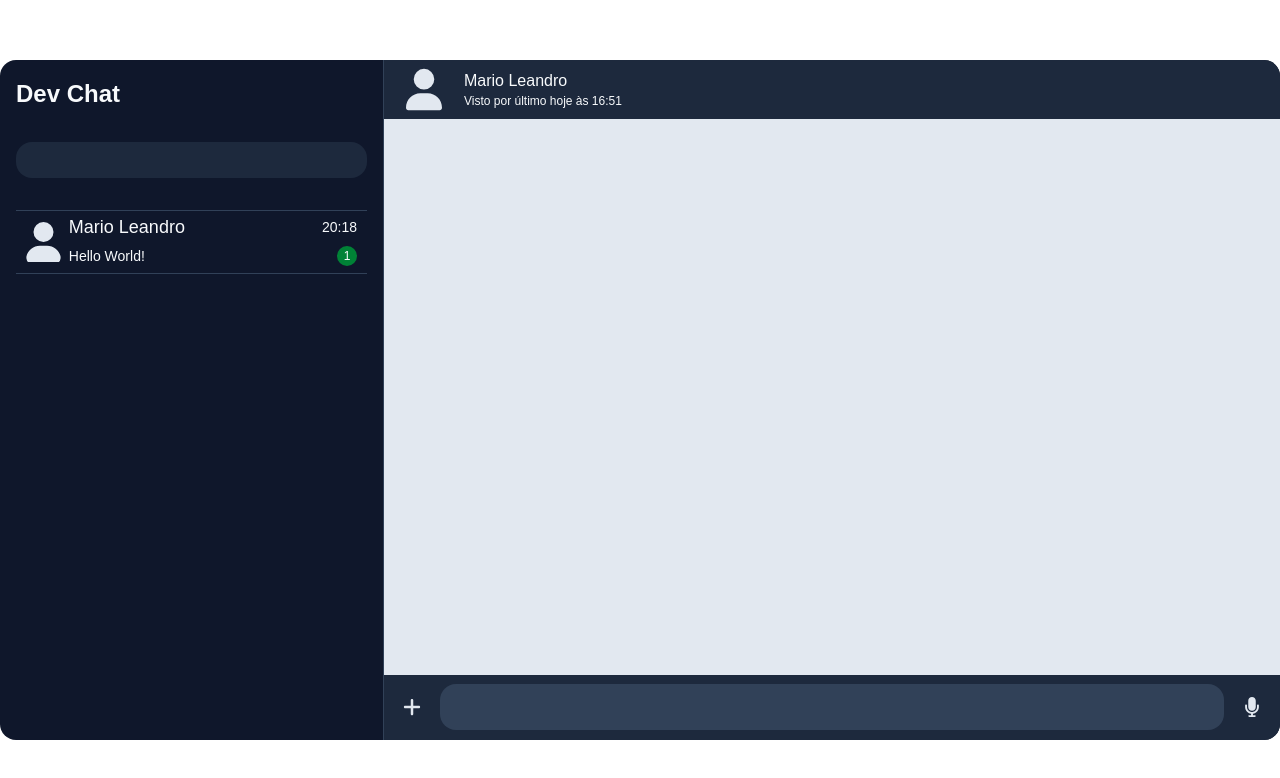
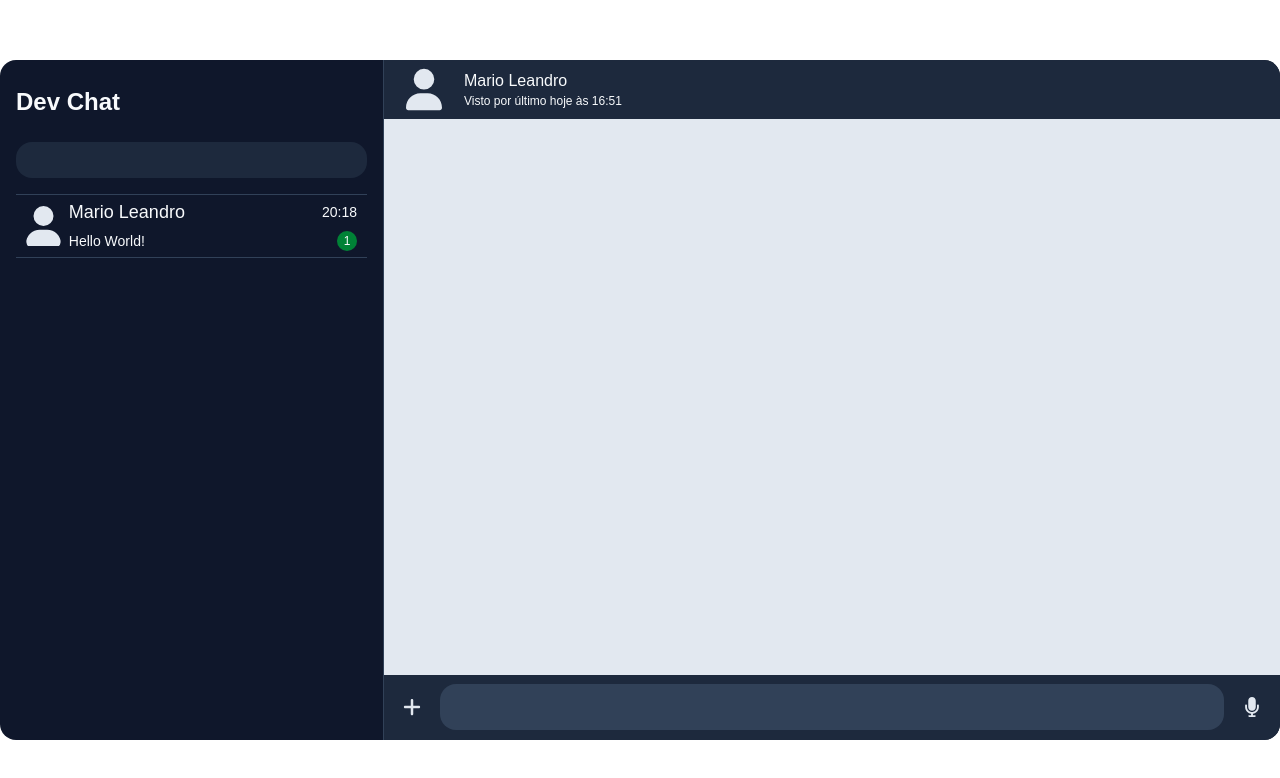
Before and after one commit to mario-leandro/devChat, a Next.js app: page / in a window 1280 px wide. Shown: the top 778 px of the page. Built offline with nearby package versions, Linux system fonts and the light colour scheme.

Commit message:
Ajustando padding do titulo Dev Chat

```diff
--- a/src/components/Navigation/index.tsx
+++ b/src/components/Navigation/index.tsx
@@ -1,15 +1,18 @@
-import Image from "next/image"
+import Image from "next/image";
 import userAvatar from "@/assets/user.svg";
 
 export default function Navigation() {
   return (
     <aside className="min-w-96 h-full flex flex-col justify-start border-r-1 border-r-slate-700 py-0.5">
-            <section className="w-full h-20 px-4 flex justify-start items-center">
+      <section className="w-full min-h-20 px-4 flex justify-start items-center">
         <p className="text-2xl font-semibold text-slate-50">Dev Chat</p>
       </section>
 
-            <section className="w-full h-auto flex justify-center items-center p-4">
-                <input className="w-full h-9 text-base px-3 py-0.5 bg-slate-800 rounded-2xl outline-0 cursor-text" type="text" />
+      <section className="w-full h-auto flex justify-center items-center px-4">
+        <input
+          className="w-full h-9 text-base px-3 py-0.5 bg-slate-800 rounded-2xl outline-0 cursor-text"
+          type="text"
+        />
       </section>
 
       <section className="w-full h-full flex flex-col justify-start items-center p-4">
@@ -17,7 +20,11 @@ export default function Navigation() {
         <section className="w-full h-16 flex flex-row gap-2 px-2.5 py-0.5 border-y-1 border-slate-700 cursor-pointer hover:bg-slate-700 transition-all ">
           {/* Card image */}
           <section className="w-10 h-full flex justify-center items-center">
-                        <Image className="w-full h-full rounded-2xl" src={userAvatar} alt="user avatar svg" />
+            <Image
+              className="w-full h-full rounded-2xl"
+              src={userAvatar}
+              alt="user avatar svg"
+            />
           </section>
 
           {/* Card Body */}
@@ -27,6 +34,7 @@ export default function Navigation() {
             The first section will have the username and the second part will be the Time or Date of the last message.
             The second section will have the last message and a notification count of the unread messages.
           */}
+
           <section className="w-full h-full flex flex-col justify-start items-center">
             {/* Card top */}
             <section className="w-full h-[50%] card-body-top flex flex-row justify-between items-center">
@@ -50,12 +58,14 @@ export default function Navigation() {
 
               {/* count of unread message / notifications. */}
               <section className="w-auto h-full flex justify-center items-center">
-                                <p className="w-5 text-xs text-center text-slate-50 bg-green-700 p-0.5 rounded-2xl">1</p>
+                <p className="w-5 text-xs text-center text-slate-50 bg-green-700 p-0.5 rounded-2xl">
+                  1
+                </p>
               </section>
             </section>
           </section>
         </section>
       </section>
     </aside>
-    )
+  );
 }
```
Lines whose indentation alone changed are shown as unchanged.
